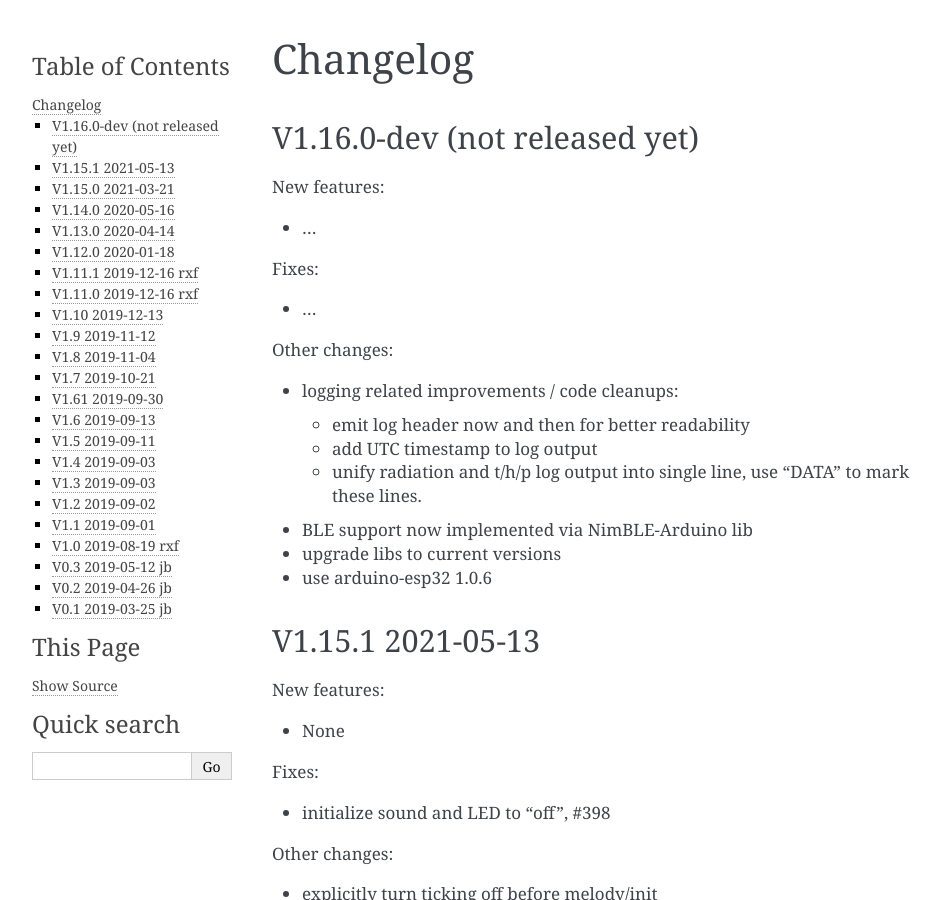
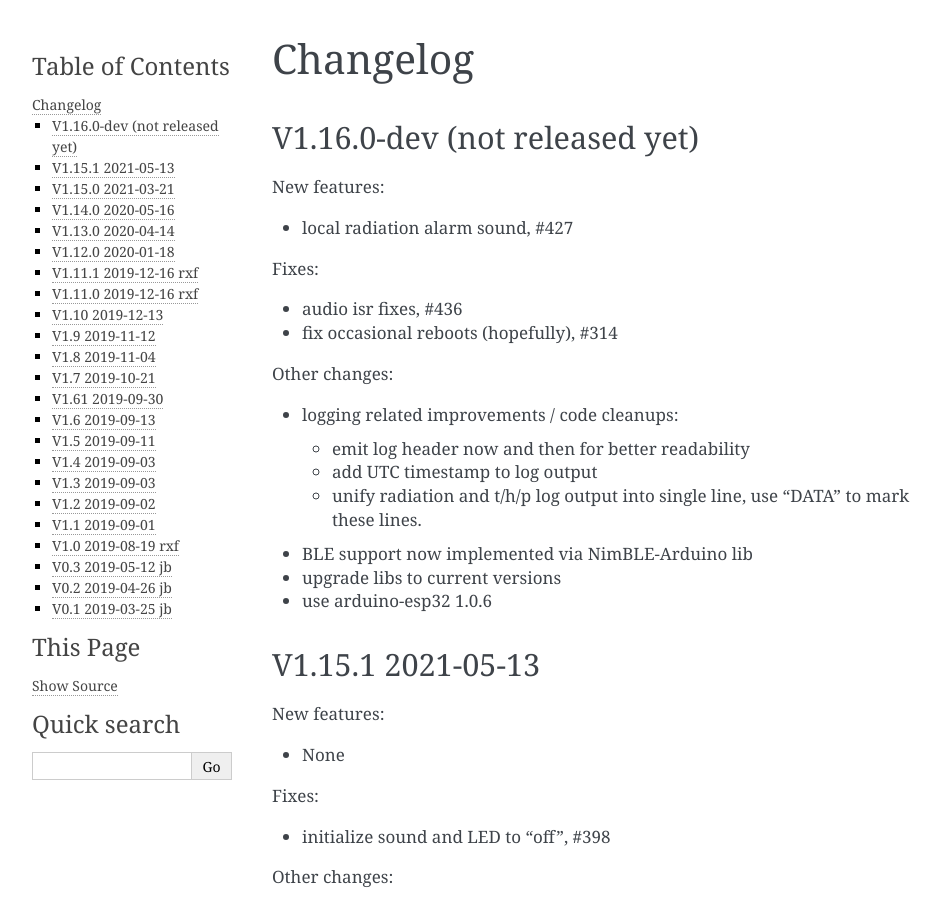
Before and after one commit to ecocurious2/MultiGeiger, a Sphinx documentation site: the page built from docs/source/changes.rst, in a window 1280 px wide and 900 px high. Shown: the whole window, without its empty margins (148-1089 px from the left). Built offline with Sphinx 7.4.7, drawn with Linux system fonts in a browser that asks for light colours.

Commit message:
update CHANGES

```diff
--- a/docs/source/changes.rst
+++ b/docs/source/changes.rst
@@ -8,11 +8,12 @@
 
 New features:
 
-* ...
+* local radiation alarm sound, #427
 
 Fixes:
 
-* ...
+* audio isr fixes, #436
+* fix occasional reboots (hopefully), #314
 
 Other changes:
 
```
